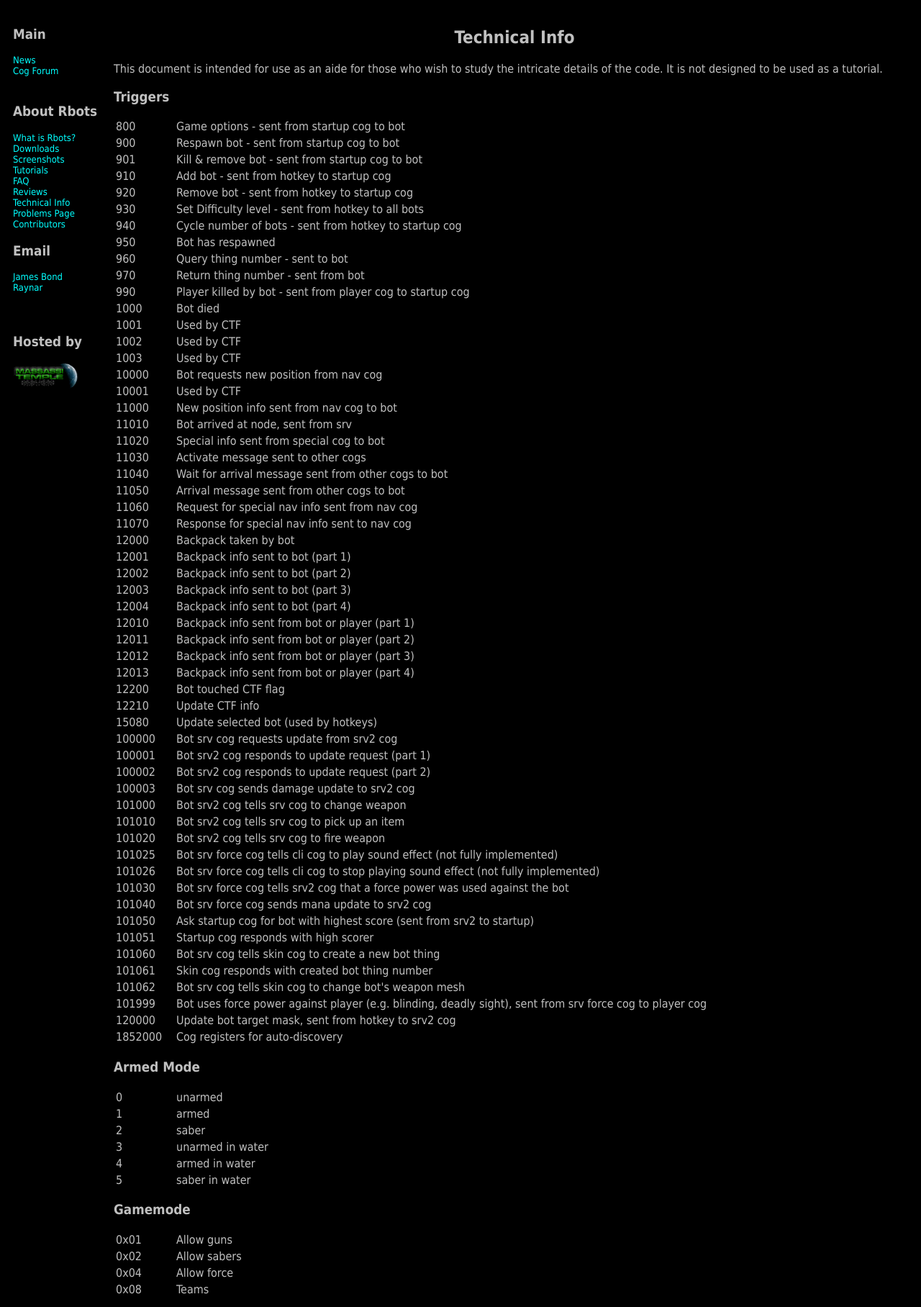
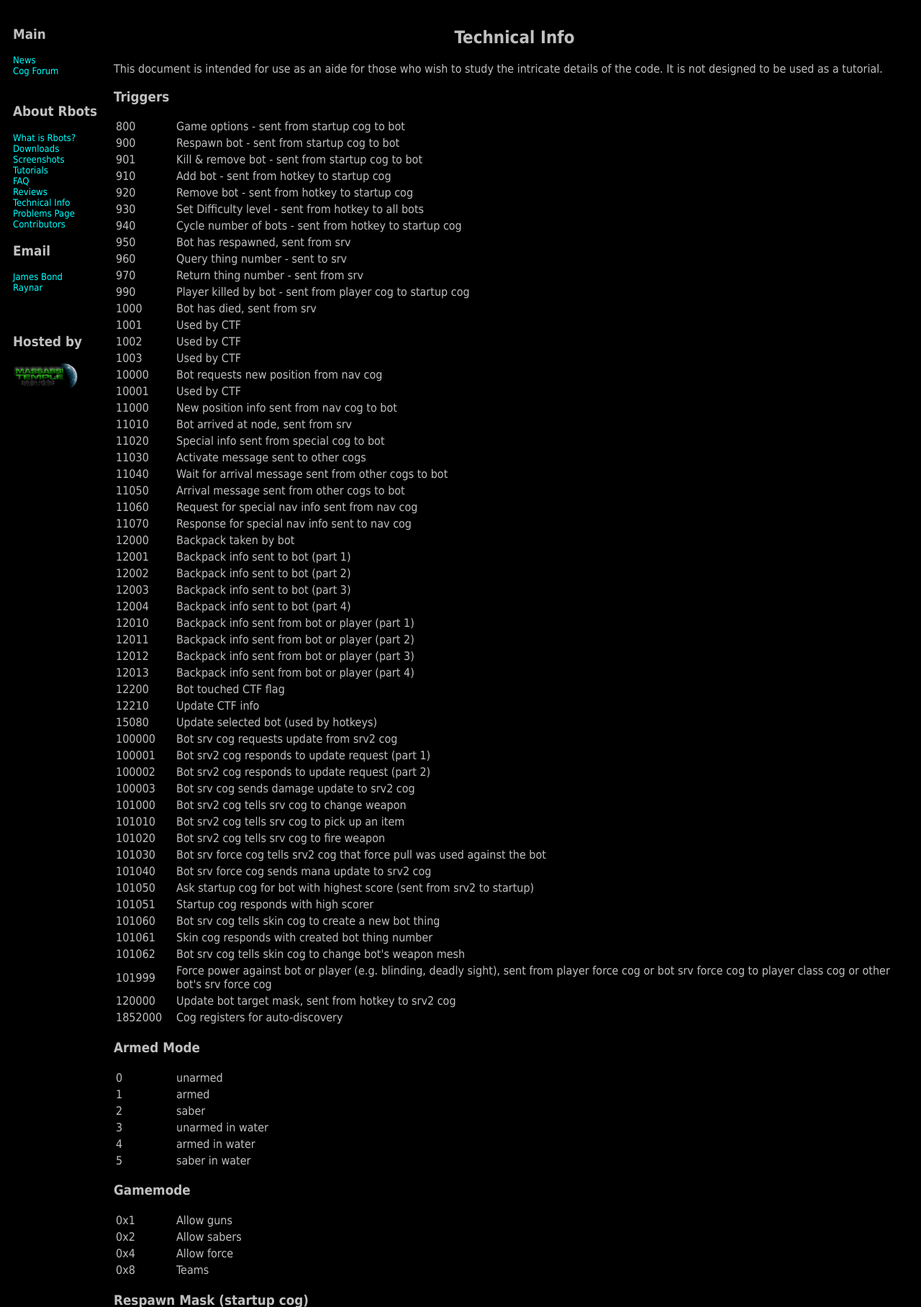
Before and after one commit to colin-hurley/rbots-site, a PHP site: page /techinfo.php in a window 1280 px wide. Shown: the part 146-1962 px from the top of the page at 72% size. Run offline with PHP 8.4, Linux system fonts and the light colour scheme.

Commit message:
Updates following force power and weapon refactoring

```diff
--- a/src/problems.php
+++ b/src/problems.php
@@ -119,7 +119,6 @@ Please don't send them via email as this way everyone can see what others have a
 <li>The botcam takes too long to switch back to the player
 <li>Create built-in Glowsabers for the players to use
 <li>Attempts to walk through force fields
-<li>No sound from Concussion rifle secondary fire
 <li>The game will not end when a bot reaches the score limit, only when a human player reaches it
 <li>Score limit within 'Arena of Light and Dark' not working correctly
 <li>Picking up a flag in CTF games is inconsistent
--- a/src/techinfo.php
+++ b/src/techinfo.php
@@ -112,11 +112,11 @@ This document is intended for use as an aide for those who wish to study the int
 <tr><td width="80">920</td><td>Remove bot - sent from hotkey to startup cog</td></tr>
 <tr><td width="80">930</td><td>Set Difficulty level - sent from hotkey to all bots</td></tr>
 <tr><td width="80">940</td><td>Cycle number of bots - sent from hotkey to startup cog</td></tr>
-<tr><td width="80">950</td><td>Bot has respawned</td></tr>
-<tr><td width="80">960</td><td>Query thing number - sent to bot</td></tr>
-<tr><td width="80">970</td><td>Return thing number - sent from bot</td></tr>
+<tr><td width="80">950</td><td>Bot has respawned, sent from srv</td></tr>
+<tr><td width="80">960</td><td>Query thing number - sent to srv</td></tr>
+<tr><td width="80">970</td><td>Return thing number - sent from srv</td></tr>
 <tr><td width="80">990</td><td>Player killed by bot - sent from player cog to startup cog</td></tr>
-<tr><td width="80">1000</td><td>Bot died</td></tr>
+<tr><td width="80">1000</td><td>Bot has died, sent from srv</td></tr>
 <tr><td width="80">1001</td><td>Used by CTF</td></tr>
 <tr><td width="80">1002</td><td>Used by CTF</td></tr>
 <tr><td width="80">1003</td><td>Used by CTF</td></tr>
@@ -149,16 +149,14 @@ This document is intended for use as an aide for those who wish to study the int
 <tr><td width="80">101000</td><td>Bot srv2 cog tells srv cog to change weapon</td></tr>
 <tr><td width="80">101010</td><td>Bot srv2 cog tells srv cog to pick up an item</td></tr>
 <tr><td width="80">101020</td><td>Bot srv2 cog tells srv cog to fire weapon</td></tr>
-<tr><td width="80">101025</td><td>Bot srv force cog tells cli cog to play sound effect (not fully implemented)</td></tr>
-<tr><td width="80">101026</td><td>Bot srv force cog tells cli cog to stop playing sound effect (not fully implemented)</td></tr>
-<tr><td width="80">101030</td><td>Bot srv force cog tells srv2 cog that a force power was used against the bot</td></tr>
+<tr><td width="80">101030</td><td>Bot srv force cog tells srv2 cog that force pull was used against the bot</td></tr>
 <tr><td width="80">101040</td><td>Bot srv force cog sends mana update to srv2 cog</td></tr>
 <tr><td width="80">101050</td><td>Ask startup cog for bot with highest score (sent from srv2 to startup)</td></tr>
 <tr><td width="80">101051</td><td>Startup cog responds with high scorer</td></tr>
 <tr><td width="80">101060</td><td>Bot srv cog tells skin cog to create a new bot thing</td></tr>
 <tr><td width="80">101061</td><td>Skin cog responds with created bot thing number</td></tr>
 <tr><td width="80">101062</td><td>Bot srv cog tells skin cog to change bot's weapon mesh</td></tr>
-<tr><td width="80">101999</td><td>Bot uses force power against player (e.g. blinding, deadly sight), sent from srv force cog to player cog</td></tr>
+<tr><td width="80">101999</td><td>Force power against bot or player (e.g. blinding, deadly sight), sent from player force cog or bot srv force cog to player class cog or other bot's srv force cog</td></tr>
 <tr><td width="80">120000</td><td>Update bot target mask, sent from hotkey to srv2 cog</td></tr>
 <tr><td width="80">1852000</td><td>Cog registers for auto-discovery</td></tr>
 </table>
@@ -173,10 +171,10 @@ This document is intended for use as an aide for those who wish to study the int
 </table>
 <h3>Gamemode</h3>
 <table width="100%">
-<tr><td width="80">0x01</td><td>Allow guns</td></tr>
-<tr><td width="80">0x02</td><td>Allow sabers</td></tr>
-<tr><td width="80">0x04</td><td>Allow force</td></tr>
-<tr><td width="80">0x08</td><td>Teams</td></tr>
+<tr><td width="80">0x1</td><td>Allow guns</td></tr>
+<tr><td width="80">0x2</td><td>Allow sabers</td></tr>
+<tr><td width="80">0x4</td><td>Allow force</td></tr>
+<tr><td width="80">0x8</td><td>Teams</td></tr>
 </table>
 <h3>Respawn Mask (startup cog)</h3>
 <table width="100%">
@@ -224,10 +222,10 @@ This document is intended for use as an aide for those who wish to study the int
 </table>
 <h3>Botmode</h3>
 <table width="100%">
-<tr><td width="80">0x01</td><td>seek gun 0 (conc rifle)</td></tr>
-<tr><td width="80">0x02</td><td>seek gun 1 (raildet)</td></tr>
-<tr><td width="80">0x04</td><td>seek gun 2 (repeater)</td></tr>
-<tr><td width="80">0x08</td><td>seek gun 3 (st rifle)</td></tr>
+<tr><td width="80">0x1</td><td>seek gun 0 (conc rifle)</td></tr>
+<tr><td width="80">0x2</td><td>seek gun 1 (raildet)</td></tr>
+<tr><td width="80">0x4</td><td>seek gun 2 (repeater)</td></tr>
+<tr><td width="80">0x8</td><td>seek gun 3 (st rifle)</td></tr>
 <tr><td width="80">0x10</td><td>seek gun 4 (crossbow)</td></tr>
 <tr><td width="80">0x20</td><td>seek energy cells</td></tr>
 <tr><td width="80">0x40</td><td>seek power cells</td></tr>
@@ -246,10 +244,10 @@ This document is intended for use as an aide for those who wish to study the int
 <tr><td width="80">0x80000</td><td>(not used)</td></tr>
 <tr><td width="80">0x100000</td><td>move slowly</td></tr>
 <tr><td width="80">0x200000</td><td>swinging saber (i.e. not able to block)</td></tr>
-<tr><td width="80">0x400000</td><td>force gripped</td></tr>
-<tr><td width="80">0x800000</td><td>CTF attack characteristic (not in use)</td></tr>
-<tr><td width="80">0x1000000</td><td>CTF defend characteristic (not in use)</td></tr>
-<tr><td width="80">0x2000000</td><td>CTF freelance characteristic (not in use)</td></tr>
+<tr><td width="80">0x400000</td><td>(not used)</td></tr>
+<tr><td width="80">0x800000</td><td>(not used)</td></tr>
+<tr><td width="80">0x1000000</td><td>(not used)</td></tr>
+<tr><td width="80">0x2000000</td><td>(not used)</td></tr>
 <tr><td width="80">0x4000000</td><td>ignore items, move straight to next node</td></tr>
 </table>
 <h3>Path Requirements</h3>
@@ -259,10 +257,10 @@ This document is intended for use as an aide for those who wish to study the int
 </table>
 <h3>Special Nodes</h3>
 <table width="100%">
-<tr><td width="80">0x01</td><td>full stop (apparently not implemented yet)</td></tr>
-<tr><td width="80">0x02</td><td>slow</td></tr>
-<tr><td width="80">0x04</td><td>jump forward</td></tr>
-<tr><td width="80">0x08</td><td>jump backward</td></tr>
+<tr><td width="80">0x1</td><td>full stop (apparently not implemented yet)</td></tr>
+<tr><td width="80">0x2</td><td>slow</td></tr>
+<tr><td width="80">0x4</td><td>jump forward</td></tr>
+<tr><td width="80">0x8</td><td>jump backward</td></tr>
 <tr><td width="80">0x10</td><td>lay mine</td></tr>
 <tr><td width="80">0x20</td><td>activate forward</td></tr>
 <tr><td width="80">0x40</td><td>activate backward</td></tr>
@@ -277,10 +275,10 @@ This document is intended for use as an aide for those who wish to study the int
 </table>
 <h3>Force powers</h3>
 <table width="100%">
-<tr><td width="80">0x01</td><td>speed</td></tr>
-<tr><td width="80">0x02</td><td>jump</td></tr>
-<tr><td width="80">0x04</td><td>pull</td></tr>
-<tr><td width="80">0x08</td><td>seeing</td></tr>
+<tr><td width="80">0x1</td><td>speed</td></tr>
+<tr><td width="80">0x2</td><td>jump</td></tr>
+<tr><td width="80">0x4</td><td>pull</td></tr>
+<tr><td width="80">0x8</td><td>seeing</td></tr>
 <tr><td width="80">0x10</td><td>healing</td></tr>
 <tr><td width="80">0x20</td><td>persuasion</td></tr>
 <tr><td width="80">0x40</td><td>blinding</td></tr>
```
